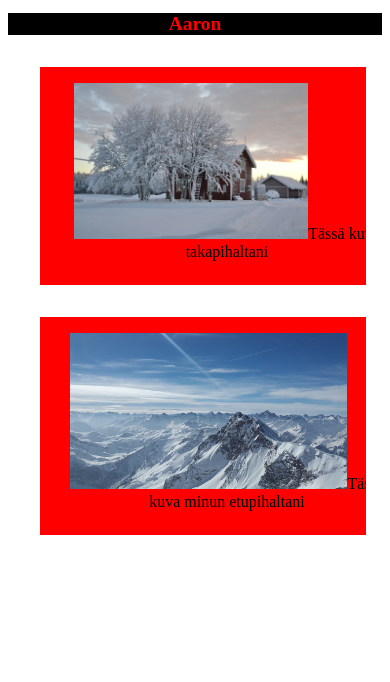
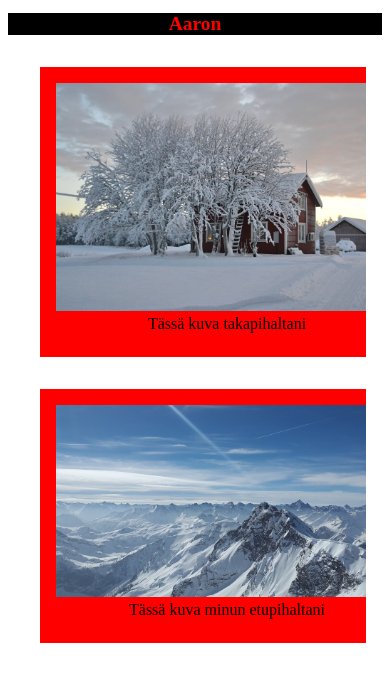
Before and after one commit to arskanaattori666/ATV, a plain HTML site: page index.html in a window 390 px wide. Drawn offline with Linux system fonts and the light colour scheme.

Commit message:
Add files via upload

```diff
--- a/styles.css
+++ b/styles.css
@@ -41,4 +41,9 @@ img{
 	.vasen, .oikea{
 		width: 100%;
 	}
+
+	img{
+		height: auto;
+
+	}
 }
```
